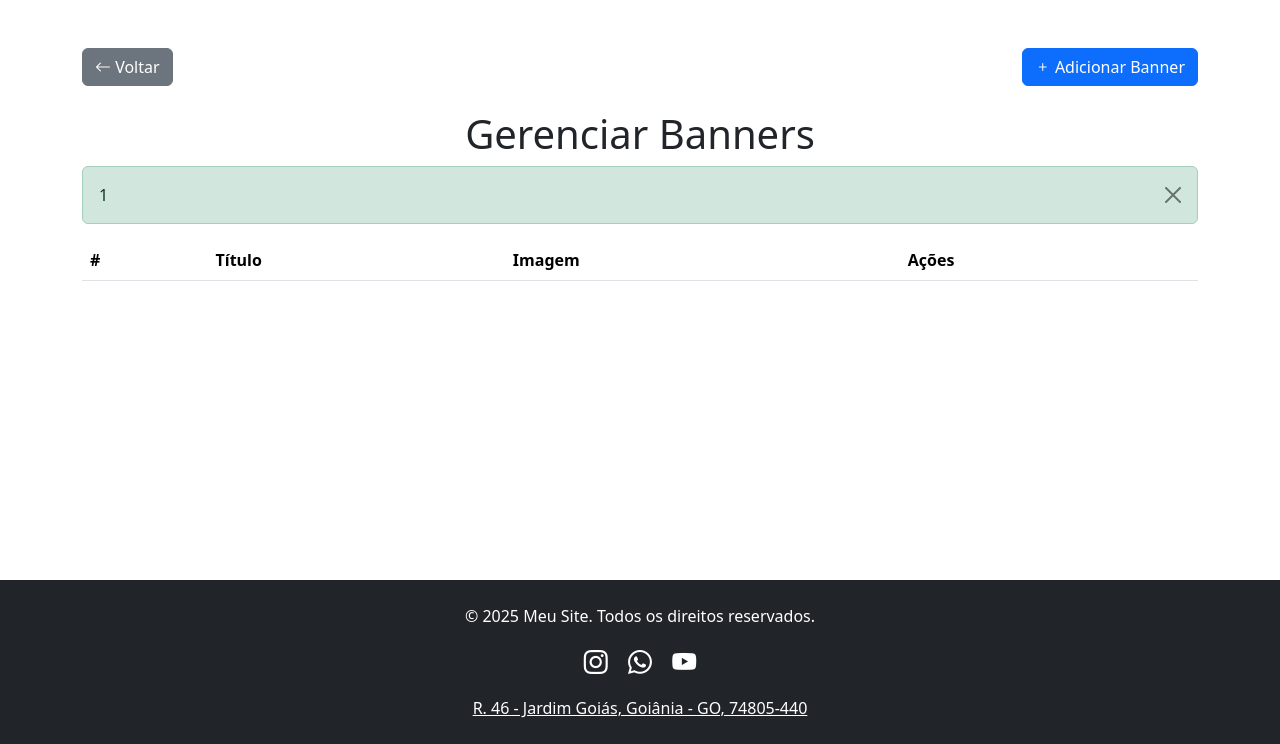
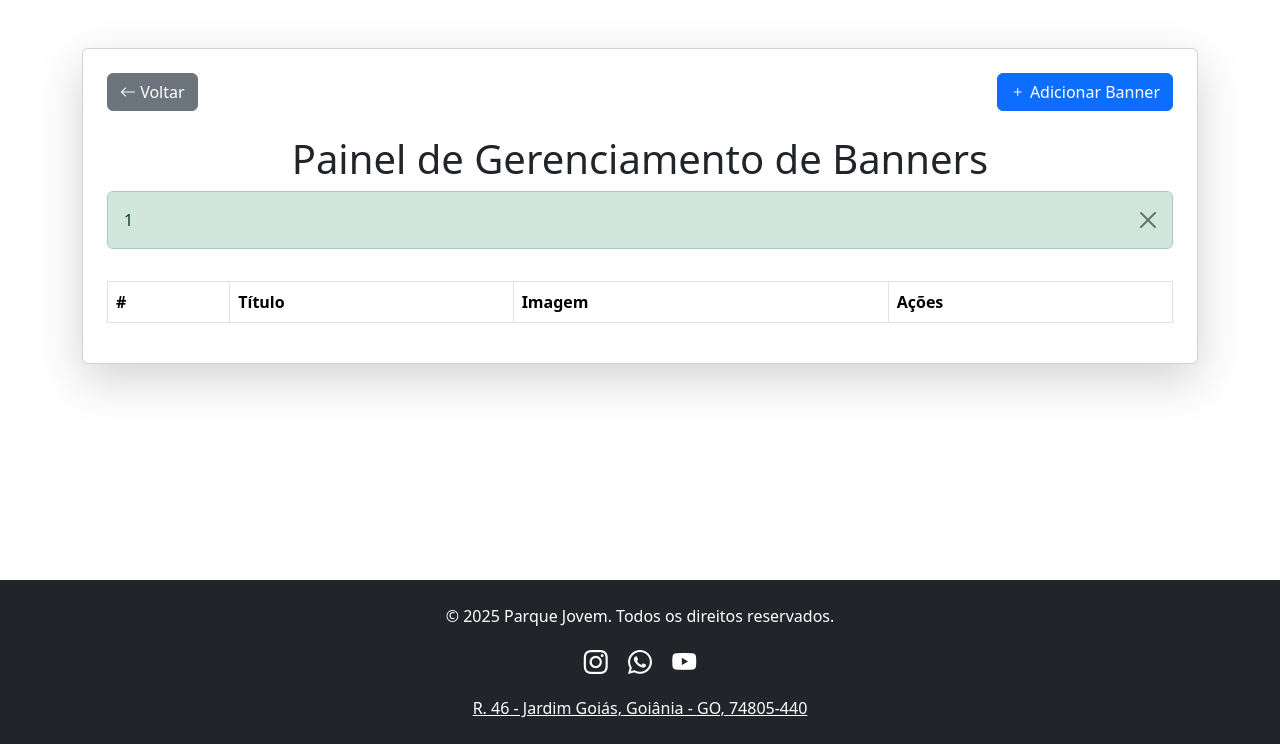
Before and after one commit to PedroHenriqueAzevedo/parque_jovem, a PHP site: page /admin/banners/banners.php in a window 1280 px wide. Shown: the part 56-800 px from the top of the page. Run offline with PHP 8.4, Linux system fonts and the light colour scheme; the visitor is signed in with stand-in values (Sample User, id 1); data that the repository does not hold is empty.

Commit message:
Arrumando Estilos

```diff
--- a/admin/banners/banners.php
+++ b/admin/banners/banners.php
@@ -33,13 +33,14 @@ $banners = buscarBanners();
 <head>
     <meta charset="UTF-8">
     <meta name="viewport" content="width=device-width, initial-scale=1.0">
-    <title>Gerenciar Banners - Parque Joven</title>
+    <title>Painel de Gerenciamento - Banners</title>
     <link rel="stylesheet" href="../../assets/css/bootstrap.min.css">
     <link rel="stylesheet" href="https://cdn.jsdelivr.net/npm/bootstrap-icons/font/bootstrap-icons.css">
 </head>
 <body>
 <?php include '../../cabecalho/header.php'; ?>
 <div class="container mt-5">
+    <div class="card shadow-lg p-4">
         <div class="d-flex justify-content-between align-items-center mb-4">
             <a href="../index.php" class="btn btn-secondary">
                 <i class="bi bi-arrow-left"></i> Voltar
@@ -49,7 +50,7 @@ $banners = buscarBanners();
             </a>
         </div>
 
-    <h1 class="text-center">Gerenciar Banners</h1>
+        <h1 class="text-center">Painel de Gerenciamento de Banners</h1>
 
         <?php if ($mensagem): ?>
             <div class="alert alert-success alert-dismissible fade show" role="alert">
@@ -58,7 +59,7 @@ $banners = buscarBanners();
             </div>
         <?php endif; ?>
 
-    <table class="table table-striped mt-3">
+        <table class="table table-bordered table-hover mt-3">
             <thead>
                 <tr>
                     <th>#</th>
@@ -83,6 +84,7 @@ $banners = buscarBanners();
                 <?php endforeach; ?>
             </tbody>
         </table>
+    </div>
 </div>
 
 <script>
--- a/admin/sabatina/listar.php
+++ b/admin/sabatina/listar.php
@@ -38,6 +38,7 @@ $arquivos = buscarArquivosSabatina();
 <body>
 <?php include '../../cabecalho/header.php'; ?>
 <div class="container mt-5">
+    <div class="card shadow-lg p-4">
         <div class="d-flex justify-content-between align-items-center mb-4">
             <a href="../index.php" class="btn btn-secondary">
                 <i class="bi bi-arrow-left"></i> Voltar
@@ -91,6 +92,7 @@ $arquivos = buscarArquivosSabatina();
             </tbody>
         </table>
     </div>
+</div>
 
 <script>
     function confirmDelete(id) {
--- a/cabecalho/footer.php
+++ b/cabecalho/footer.php
@@ -1,11 +1,11 @@
 <link rel="stylesheet" href="https://cdn.jsdelivr.net/npm/bootstrap-icons/font/bootstrap-icons.css">
 <footer class="bg-dark text-white py-4 mt-auto">
     <div class="container text-center">
-        <p>&copy; <?php echo date('Y'); ?> Meu Site. Todos os direitos reservados.</p>
+        <p>&copy; <?php echo date('Y'); ?> Parque Jovem. Todos os direitos reservados.</p>
 
         <!-- Links para redes sociais -->
         <div class="mt-3">
-            <a href="https://www.instagram.com/seu_perfil" target="_blank" class="text-white mx-2 text-decoration-none">
+            <a href="https://www.instagram.com/parquejovem" target="_blank" class="text-white mx-2 text-decoration-none">
                 <i class="bi bi-instagram" style="font-size: 1.5rem;"></i>
             </a>
             <a href="https://wa.me/seu_numero?text=Olá!" target="_blank" class="text-white mx-2 text-decoration-none">
```
Also changed, not shown: admin/banners/adicionar_banner.php (+9 -2 lines), admin/banners/editar_banner.php (+11 -5 lines), admin/sabatina/adicionar_sabatina.php (+8 -1 lines), admin/sabatina/editar.php (+9 -2 lines), uploads/2.png (added). Lines whose indentation alone changed are shown as unchanged.
